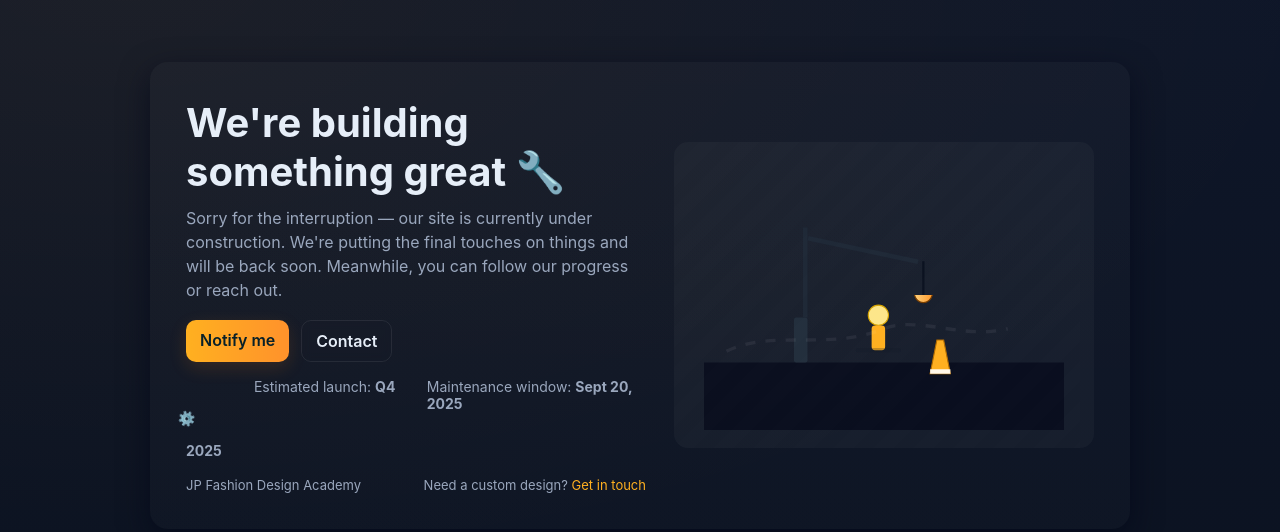
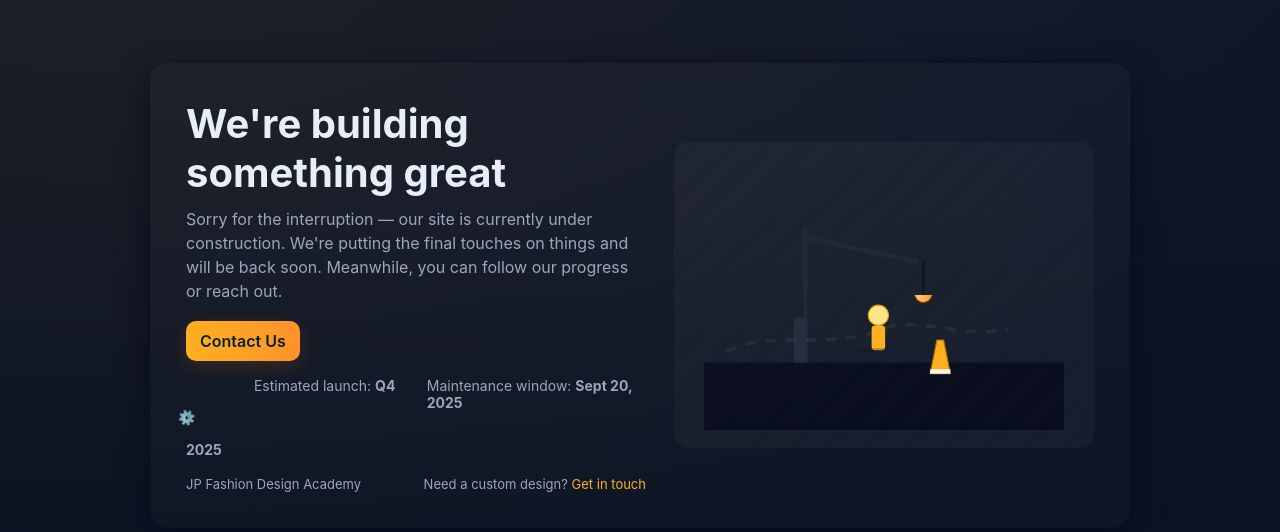
Before and after one commit to Blood44456/my-web-sample, a plain HTML site: page index.html in a window 1280 px wide. Shown: the part 105-637 px from the top of the page. Drawn offline with Linux system fonts and the light colour scheme.

Commit message:
Update index.html

```diff
--- a/index.html
+++ b/index.html
@@ -57,12 +57,11 @@
 <body>
   <main class="container" role="main">
     <section class="left">
-      <h1>We're building something great 🔧</h1>
+      <h1>We're building something great </h1>
       <p>Sorry for the interruption — our site is currently under construction. We're putting the final touches on things and will be back soon. Meanwhile, you can follow our progress or reach out.</p>
 
       <div class="actions">
-        <a class="btn primary" href="#">Notify me</a>
-        <a class="btn" href="#">Contact</a>
+        <a class="btn primary" href="#">Contact Us</a>
       </div>
 
       <div class="meta">
```
